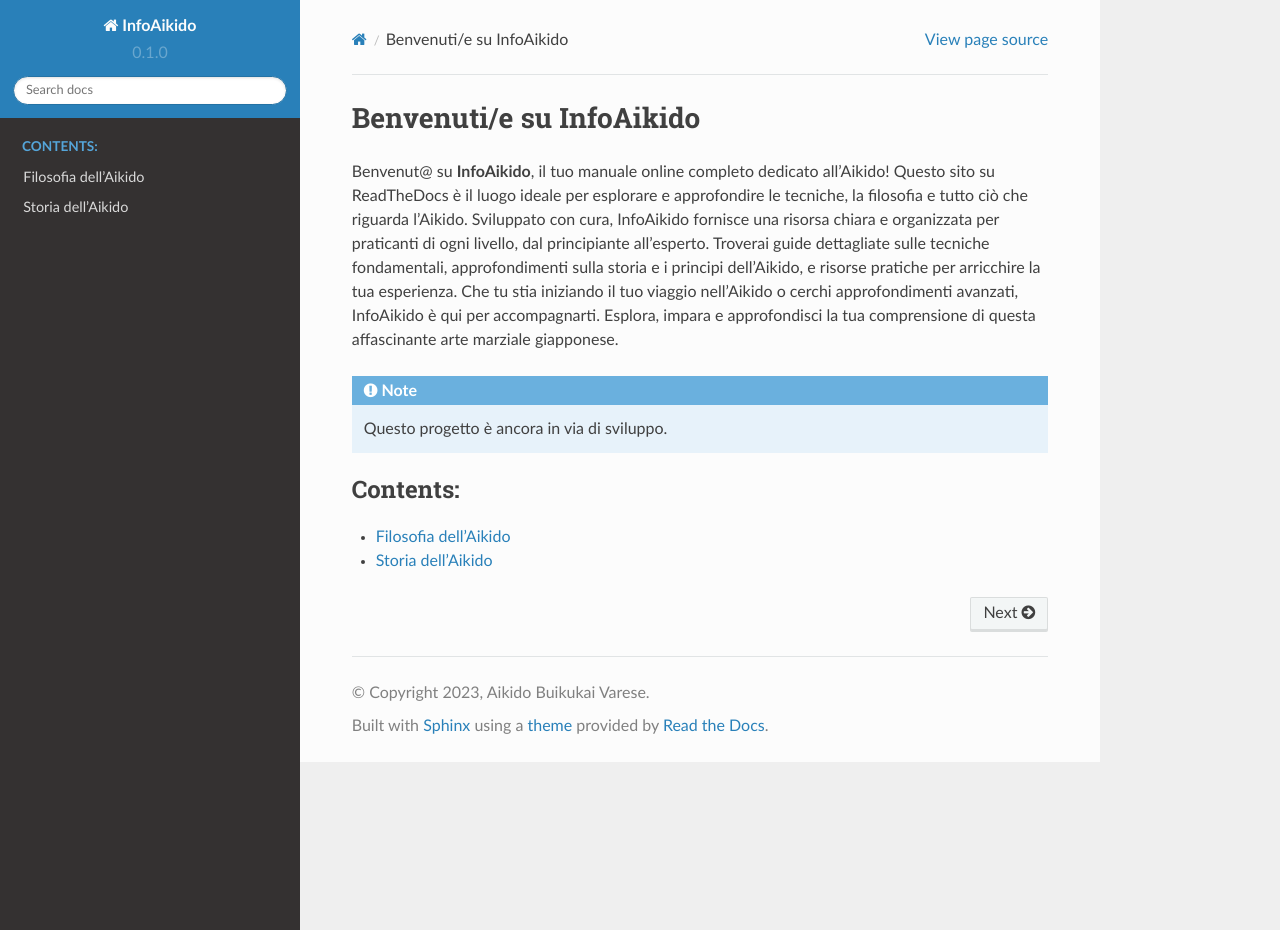
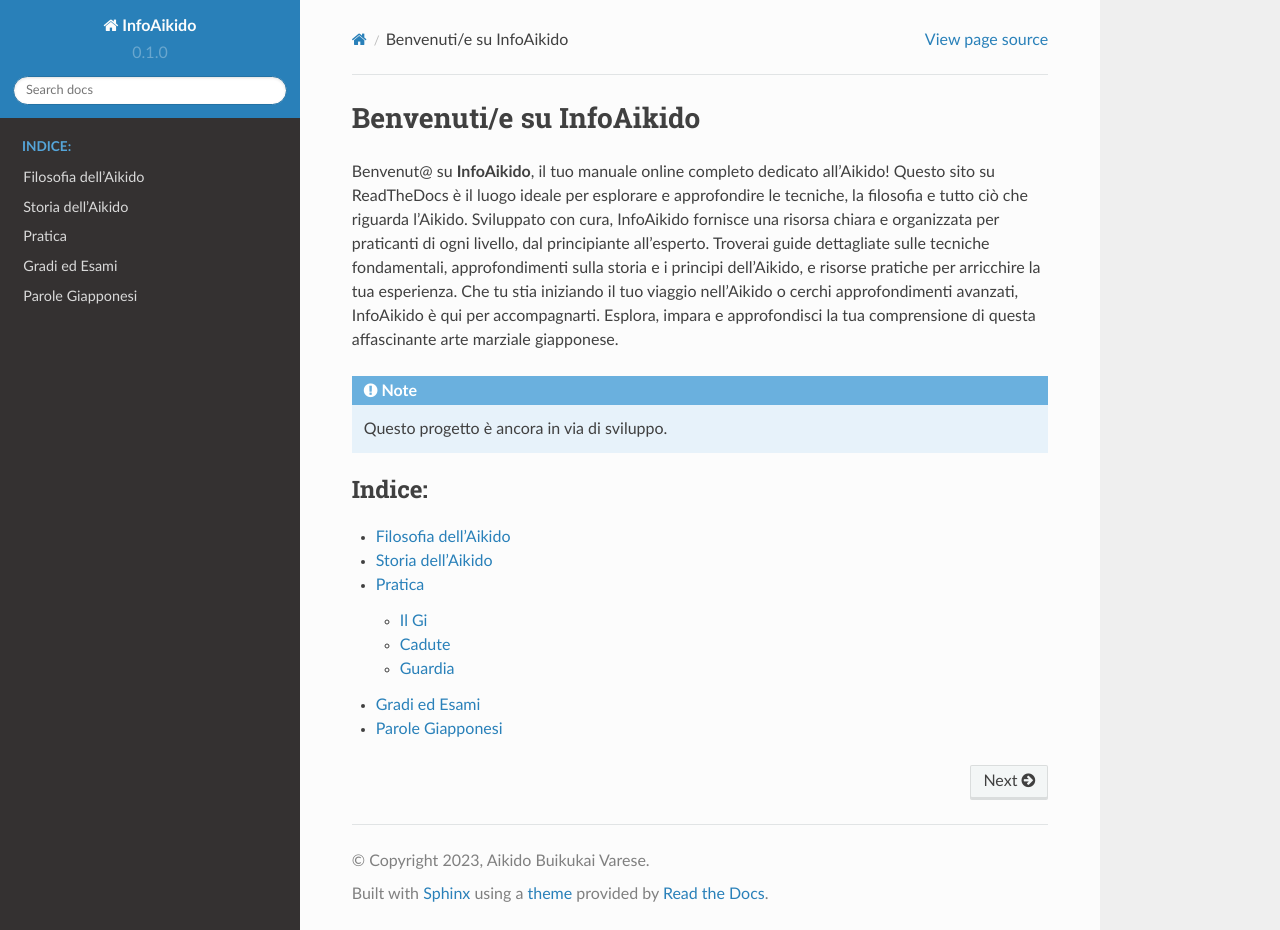
Before and after one commit to davideCremona/InfoAikido, a Sphinx documentation site: the page built from docs/source/index.rst, in a window 1280 px wide and 930 px high. Built offline with Sphinx 7.4.7 and the Read the Docs theme 2.0.0, drawn with Linux system fonts in a browser that asks for light colours.

Commit message:
update structure

```diff
--- a/docs/source/index.rst
+++ b/docs/source/index.rst
@@ -36,12 +36,12 @@
 .. Parole Giapponesi
 
 
-.. Indice
-.. ------
-
 .. toctree::
    :maxdepth: 2
-   :caption: Contents:
+   :caption: Indice:
 
    sections/filosofia.rst
    sections/storia.rst
+   sections/pratica.rst
+   sections/gradi_ed_esami.rst
+   sections/parole_giapponesi.rst
--- /dev/null
+++ b/docs/source/sections/gradi_ed_esami.rst
@@ -0,0 +1,2 @@
+Gradi ed Esami
+==============
--- /dev/null
+++ b/docs/source/sections/parole_giapponesi.rst
@@ -0,0 +1,2 @@
+Parole Giapponesi
+=================
--- a/docs/source/sections/pratica.rst
+++ b/docs/source/sections/pratica.rst
@@ -1,2 +1,8 @@
 Pratica
 =======
+
+.. include:: pratica_gi.rst
+
+.. include:: pratica_cadute.rst
+
+.. include:: pratica_guardia.rst
```
